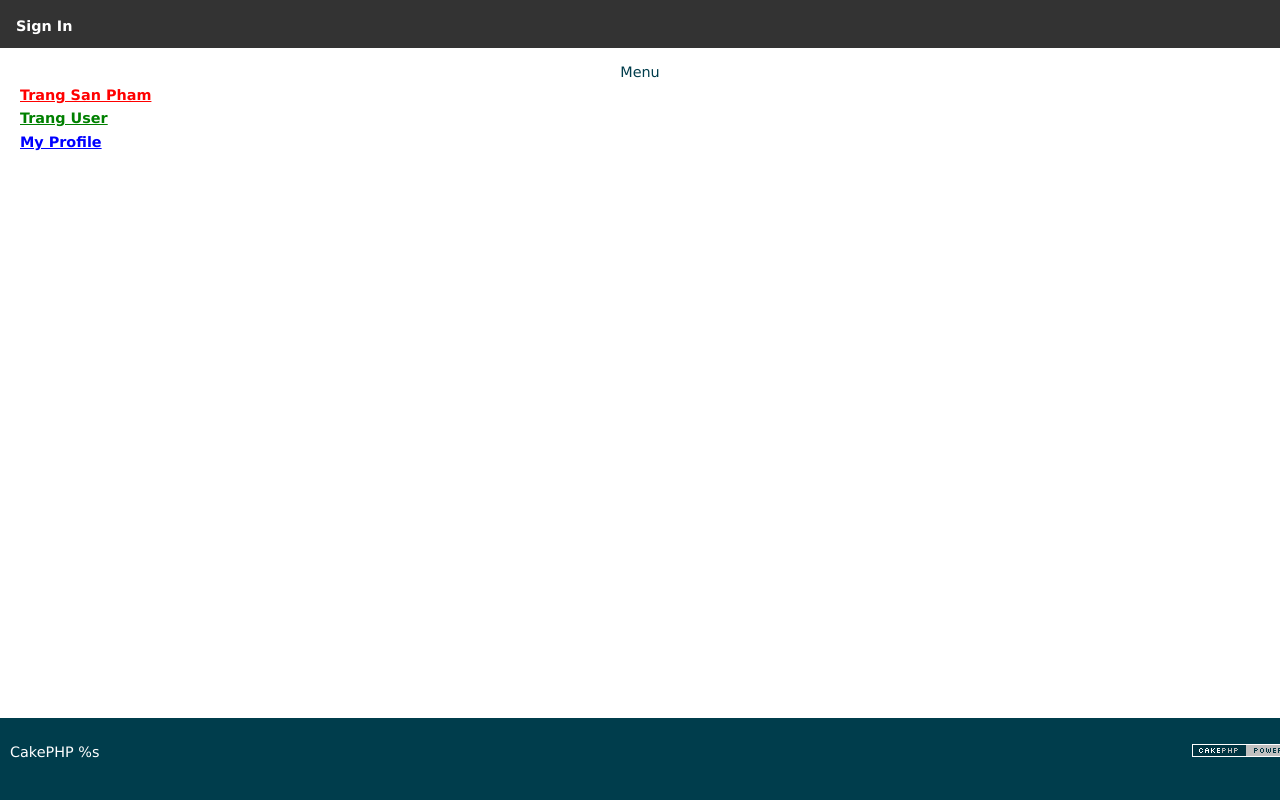
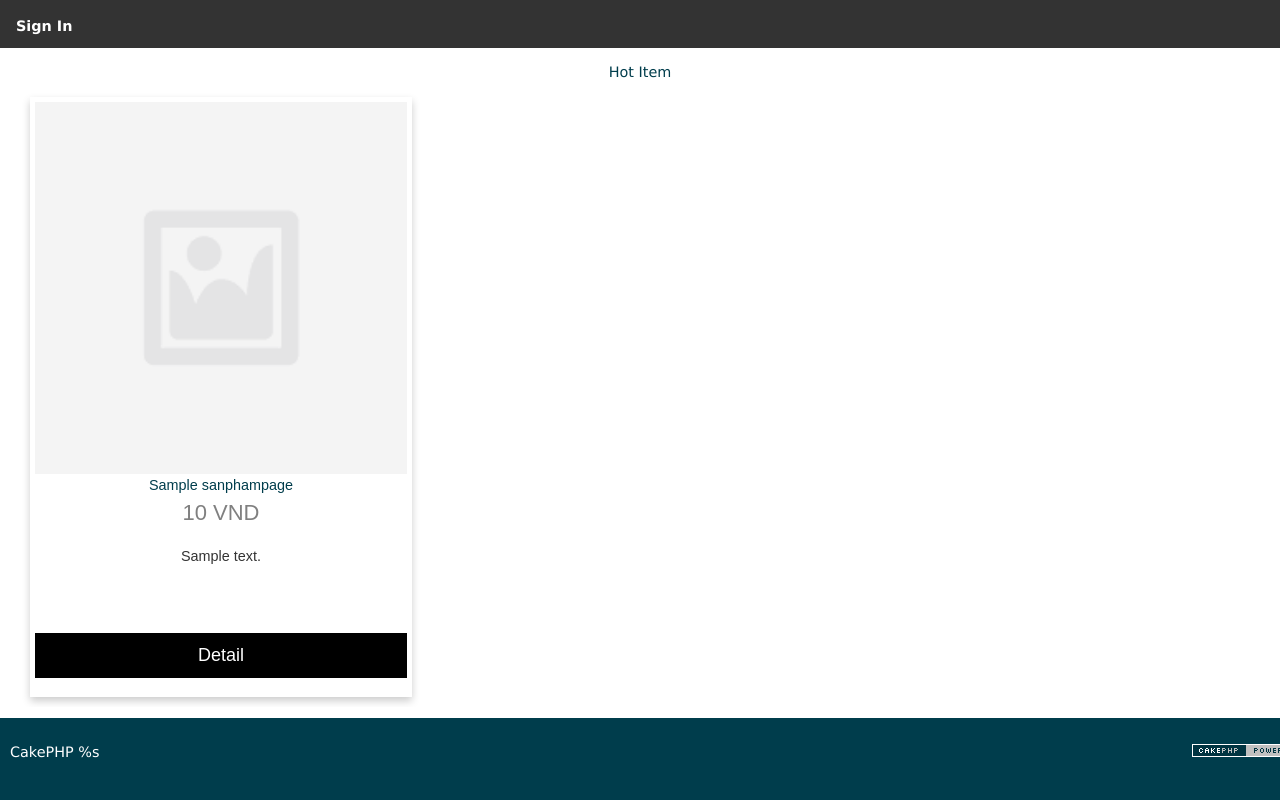
Before and after one commit to nguyencongthienvu/cakephp-2.10.14, a CakePHP app: the page made by app/View/HomePage/home.ctp in a window 1280 px wide. Run offline with PHP 8.4 and a stand-in for CakePHP, Linux system fonts and the light colour scheme; the template is opened without the code that fills it: most values are stand-ins (such as "Sample title", 1, 10 or a date in 2020); data that the repository does not hold is empty; some libraries are stand-ins or nearby versions.

Commit message:
Change some features.
-Add list item on home.
-Fix minor bug.
-Add field on edit, add user.
-Database fix(not upload yet).

```diff
--- a/app/Controller/HomePageController.php
+++ b/app/Controller/HomePageController.php
@@ -45,10 +45,12 @@ class HomePageController extends AppController {
  * @throws NotFoundException When the view file could not be found
  *   or MissingViewException in debug mode.
  */
-
 	public function display() {
+		if ($this->Session->check('Token')) {
+			$this->loadModel('sanphampage');
+			$this->set('posts_home', $this->sanphampage->getData());
+		}
 		$path = func_get_args();
-
 		$count = count($path);
 		if (!$count) {
 			return $this->redirect('/');
--- a/app/View/HomePage/home.ctp
+++ b/app/View/HomePage/home.ctp
@@ -1,4 +1,18 @@
-<h1 style="text-align:center">Menu</h1>
-<h1 class="menu1"><?php echo $this->Html->link("Trang San Pham",array('controller' => 'sanphampage','action'=>'index'))?></h1>
-<h1 class="menu2"><?php echo $this->Html->link("Trang User",array('controller' => 'users','action'=>'index'))?></h1>
-<h1 class="menu3"><?php echo $this->Html->link("My Profile",array('controller' => 'users','action'=>'profile'))?></h1>
+<h1 style="text-align:center">Hot Item</h1>
+
+<div class="item-content">
+<div class="card">
+<?php foreach ($posts_home as $post): ?>
+  <div class="card-child">
+    <img src="app/webroot/img/default.png" alt="Denim Jeans" style="width:100%">
+    <h1><?php echo $post['sanphampage']['title']; ?></h1>
+    <p class="price"><?php echo $post['sanphampage']['price']; ?> VND</p>
+    <p style="min-height:70px;"><?php echo substr($post['sanphampage']['body'],0,233); ?></p>
+    <p><?php
+            echo $this->Html->link($this->Form->button('Detail'), array('controller' => 'sanphampage','action'=> 'detail',$post['sanphampage']['id']), array('escape'=>false,'title' => "Click to view somethin"))
+    ?></p>
+  </div>
+  <?php endforeach; ?>
+  <?php unset($post); ?>
+</div>
+</div>
--- a/app/View/sanphampage/edit.ctp
+++ b/app/View/sanphampage/edit.ctp
@@ -2,7 +2,8 @@
 <?php
 echo $this->Form->create('sanphampage');
 echo $this->Form->input('title');
-echo $this->Form->input('body', array('rows' => '3'));
+echo $this->Form->input('price');
+echo $this->Form->input('body', array('rows' => '3','maxlength'=>'233'));
 echo $this->Form->input('id', array('type' => 'hidden'));
 echo $this->Form->end('Save Post');
 ?>
--- a/app/View/sanphampage/index.ctp
+++ b/app/View/sanphampage/index.ctp
@@ -4,6 +4,8 @@
     <tr>
         <th>Id</th>
         <th>Title</th>
+        <th>Price</th>
+        <th>Image</th>
         <th>Created</th>
         <th>Modified</th>
         <th>Other</th>
@@ -20,6 +22,8 @@
             <?php echo $this->Html->link($post['sanphampage']['title'],
 array('controller' => 'sanphampage', 'action' => 'detail', $post['sanphampage']['id'])); ?>
         </td>
+        <td><?php echo $post['sanphampage']['price']; ?></td>
+        <td><?php echo $post['sanphampage']['image']; ?></td>
         <td><?php echo $post['sanphampage']['created']; ?></td>
         <td><?php echo $post['sanphampage']['modified']; ?></td>
         <td><?php
--- a/app/View/sanphampage/themsanpham.ctp
+++ b/app/View/sanphampage/themsanpham.ctp
@@ -2,6 +2,7 @@
 <?php
 echo $this->Form->create('sanphampage');
 echo $this->Form->input('title');
-echo $this->Form->input('body', array('rows' => '3'));
+echo $this->Form->input('price');
+echo $this->Form->input('body', array('rows' => '3','maxlength'=>'233'));
 echo $this->Form->end('Save Post');
 ?>
--- a/app/webroot/css/custom.css
+++ b/app/webroot/css/custom.css
@@ -122,8 +122,66 @@
 	text-align: left;
   }
 
-  .dropdown-content a:hover {background-color: gray}
+  .menu-content .dropdown-content a:hover {background-color: gray}
 
-  .dropdown:hover .dropdown-content {
+  .menu-content .dropdown:hover .dropdown-content {
 	display: block;
   }
+
+  .item-content {
+    width:100%;
+    margin: 0 auto;
+    overflow: auto;
+
+  }
+
+  .card {
+    list-style-type: none;
+
+  }
+
+  .card-child {
+    display: inline-block;
+    box-shadow: 0 4px 8px 0 rgba(0, 0, 0, 0.2);
+    text-align: center;
+    font-family: arial;
+    width: 30%;
+    /* overflow-x: auto; */
+    max-height: 30%;
+    height: 30%;
+    overflow-wrap: break-word;
+  word-wrap: break-word;
+
+
+    /* overflow:hidden; */
+    float: left;
+    margin: 10px;
+   border: 5px solid #fff;
+
+  -webkit-transition: box-shadow 0.5s ease;
+  -moz-transition: box-shadow 0.5s ease;
+  -o-transition: box-shadow 0.5s ease;
+  -ms-transition: box-shadow 0.5s ease;
+  transition: box-shadow 0.5s ease;
+  }
+
+  .price {
+    color: grey;
+    font-size: 22px;
+  }
+
+  .card button {
+    border: none;
+    outline: 0;
+    padding: 12px;
+    color: white;
+    background-color: #000;
+    text-align: center;
+    cursor: pointer;
+    width: 100%;
+    font-size: 18px;
+  }
+
+  .card button:hover {
+    opacity: 0.7;
+  }
```
Also changed, not shown: other parts of app/webroot/css/custom.css (+11 -11 lines), app/Model/sanphampage.php (+16 -0 lines), app/webroot/img/default.png (added).
